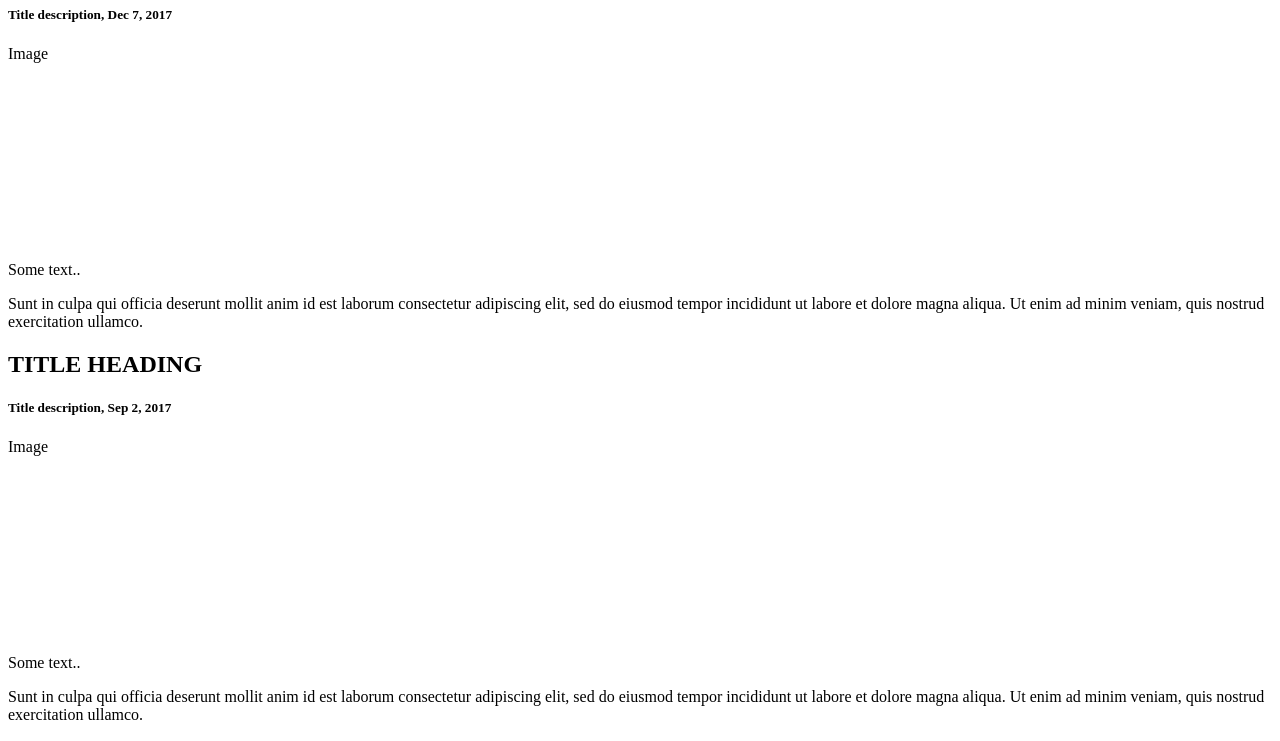
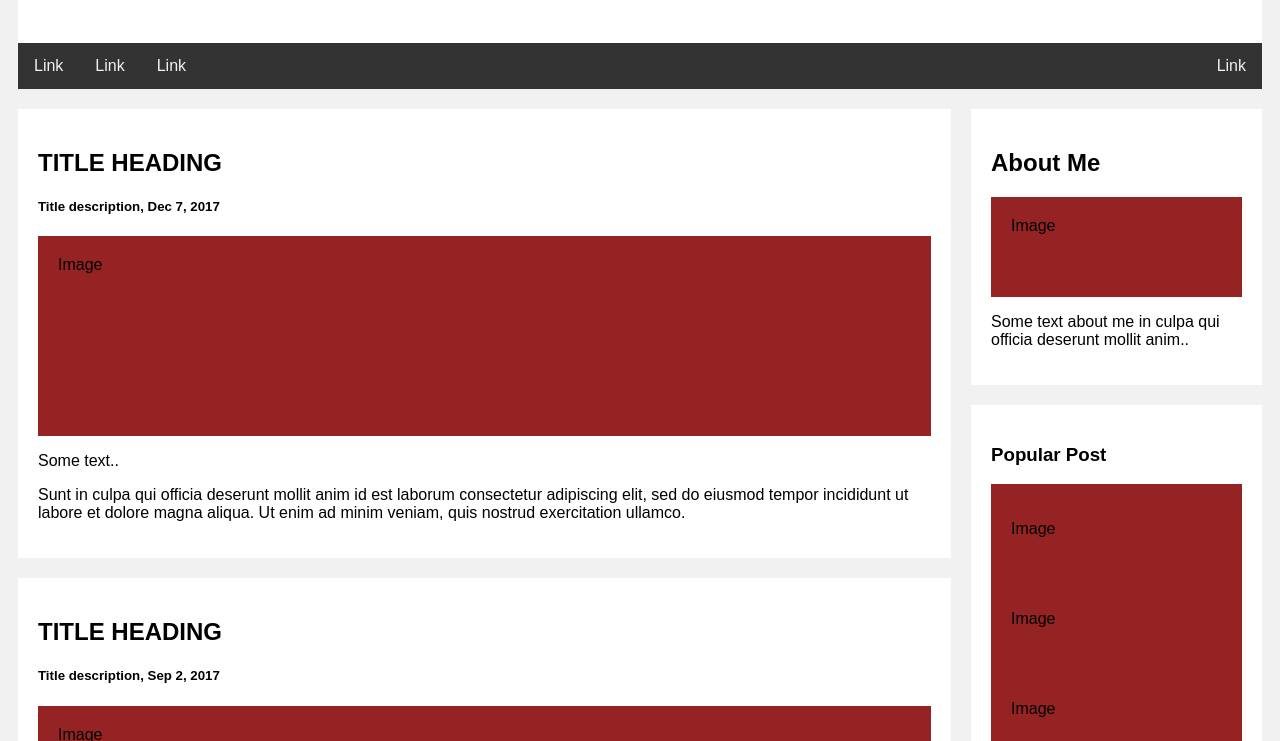
Before and after one commit to onix321/mi_blog, a plain HTML site: page index.html in a window 1280 px wide. Shown: the part 194-935 px from the top of the page. Drawn offline with Linux system fonts and the light colour scheme.

Commit message:
se hizo el enlace con los estilos y se adiciono el README

```diff
--- a/index.html
+++ b/index.html
@@ -1,8 +1,7 @@
 <!DOCTYPE html>
 <html>
 <head>
-<style>
-</style>
+  <link rel="stylesheet" href="style.css">
 </head>
 <body>
 
--- a/style.css
+++ b/style.css
@@ -58,7 +58,7 @@
 
   /* Fake image */
   .fakeimg {
-    background-color: #aaa;
+    background-color: rgb(150, 35, 35);
     width: 100%;
     padding: 20px;
   }
```
Also changed, not shown: 1 other file.
